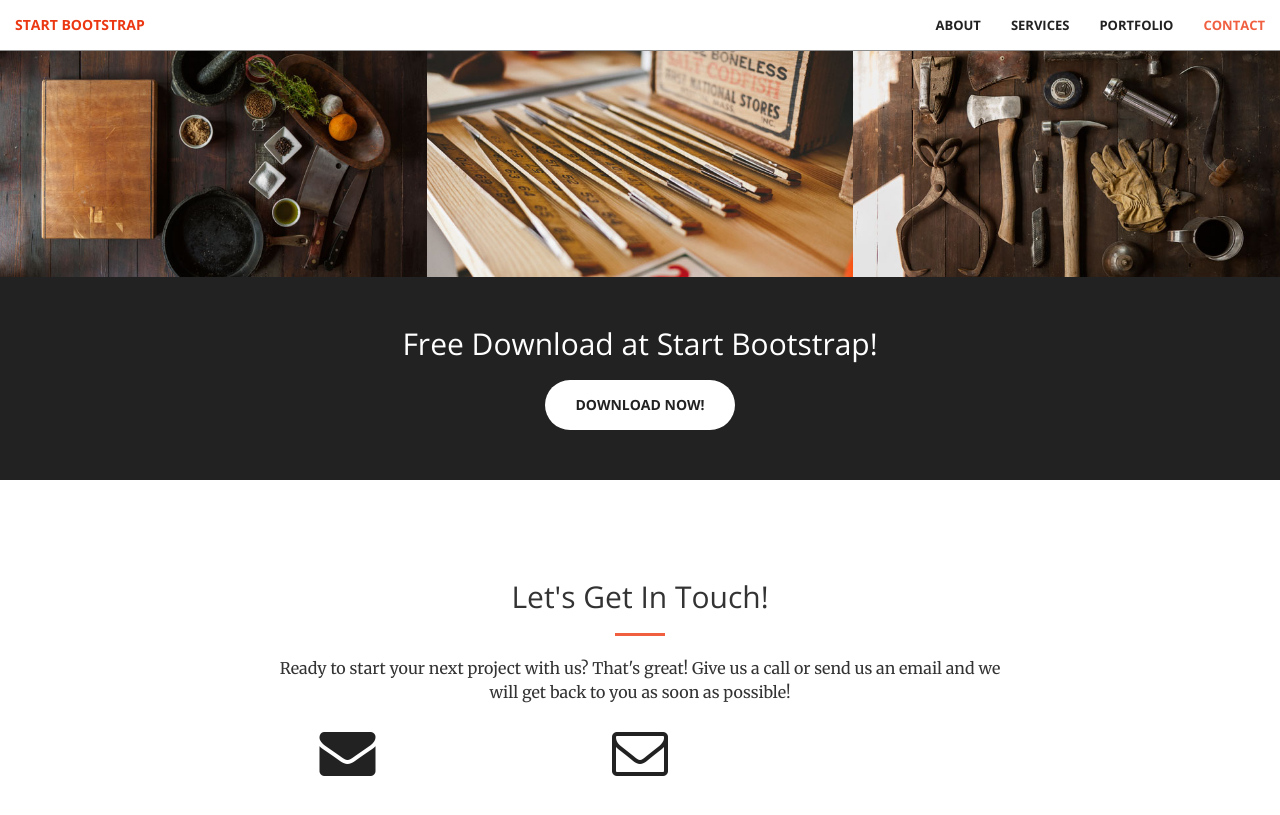
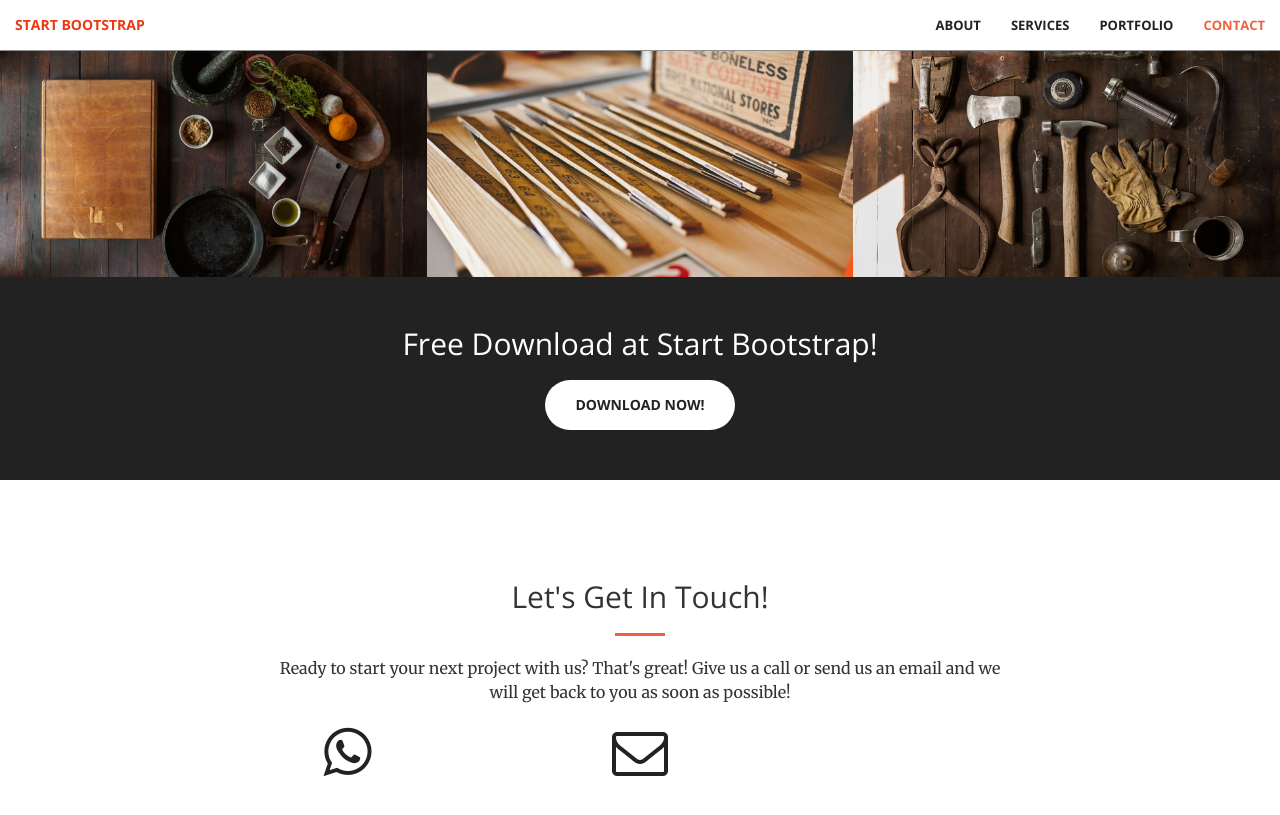
Before and after one commit to serahisaactho/thinkertots, a Jekyll site: the page built from index.html, in a window 1280 px wide and 900 px high, scrolled down 1957 px. Shown: the top 815 px of the window. Built offline with Jekyll 4.4.1, drawn with Linux system fonts in a browser that asks for light colours.

Commit message:
Change twitter icon to whatsapp

```diff
--- a/_includes/contact.html
+++ b/_includes/contact.html
@@ -8,7 +8,7 @@
             </div>
         <div class="col-lg-2 col-lg-offset-2 text-center">
             <a href="https://twitter.com/{{ site.twitter_username }}">
-                <i class="fa fa-envelope fa-3x wow bounceIn" data-wow-delay=".1s"></i>
+                <i class="fa fa-whatsapp fa-3x wow bounceIn" data-wow-delay=".1s"></i>
                 <p>{{ site.twitter_username }}</p>
             </a>
         </div>
```
